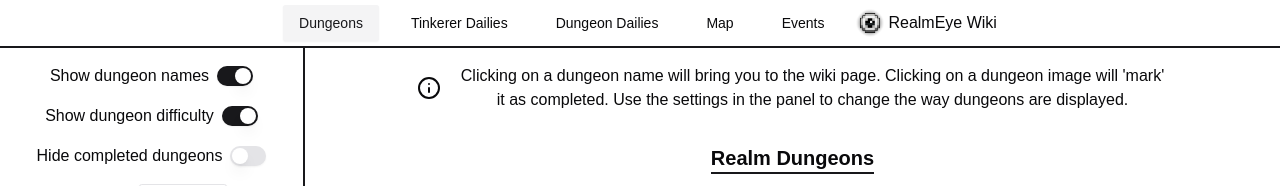
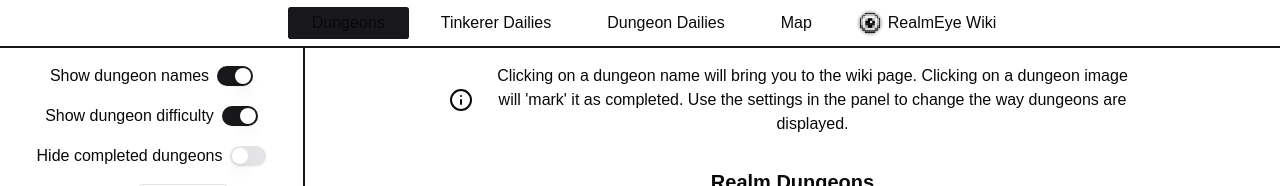
Before and after one commit to mattie43/rotmg-tracker, a Next.js app: page /dungeons in a window 1280 px wide. Shown: the top 186 px of the page. Built offline with nearby package versions, Linux system fonts and the light colour scheme.

Commit message:
comment events link

```diff
--- a/src/components/DungeonDailiesPage/DailyDungeon.tsx
+++ b/src/components/DungeonDailiesPage/DailyDungeon.tsx
@@ -54,6 +54,7 @@
         height={64}
         width={64}
         onClick={handleImgClick}
+        unoptimized
         className="cursor-pointer hover:opacity-70"
       />
     </div>
--- a/src/components/DungeonPage/DungeonPage.tsx
+++ b/src/components/DungeonPage/DungeonPage.tsx
@@ -12,7 +12,7 @@
 
   return (
     <div className="flex flex-col flex-1 overflow-auto p-4 gap-8">
-      <div className="flex gap-4 px-24 items-center justify-center text-center">
+      <div className="flex gap-4 px-[10vw] items-center justify-center text-center">
         <span>
           <Info />
         </span>
--- a/src/components/DungeonPage/NoHeaderSort.tsx
+++ b/src/components/DungeonPage/NoHeaderSort.tsx
@@ -11,7 +11,7 @@
       : COMBINED_DUNGEONS_DIFFICULTY;
 
   return (
-    <div className="flex flex-wrap justify-center gap-4 min-w-[600px]">
+    <div className="flex flex-wrap justify-center gap-4">
       {items.map((dungeon) => (
         <SingleDungeon key={dungeon.name} dungeon={dungeon} />
       ))}
--- a/src/components/DungeonPage/SingleDungeon.tsx
+++ b/src/components/DungeonPage/SingleDungeon.tsx
@@ -69,6 +69,7 @@
         height={64}
         width={64}
         onClick={handleImgClick}
+        unoptimized
         className="cursor-pointer hover:opacity-70"
       />
     </div>
--- a/src/components/DungeonPanel/DungeonPanel.tsx
+++ b/src/components/DungeonPanel/DungeonPanel.tsx
@@ -72,7 +72,7 @@
   };
 
   return (
-    <div className="flex flex-col h-full gap-4 border-r-2 border-primary p-4 min-w-[305px] items-center">
+    <div className="flex flex-col h-full gap-4 border-r-2 border-primary p-4 min-w-[305px] items-center max-lg:hidden">
       {switches.map((item) => (
         <div key={item.label} className="flex gap-2 items-center">
           <span>{item.label}</span>
--- a/src/components/Toolbar/Toolbar.tsx
+++ b/src/components/Toolbar/Toolbar.tsx
@@ -2,22 +2,55 @@
 
 import Link from "next/link";
 import Image from "next/image";
-import { usePathname } from "next/navigation";
+import { usePathname, useRouter } from "next/navigation";
 import { eyePNG } from "@/imgs";
-import { Button } from "@/ui";
+import { Button, Tab, Tabs } from "@/ui";
+import { useState } from "react";
+import { Menu } from "lucide-react";
 
 const links = [
   { name: "Dungeons", href: "/dungeons" },
   { name: "Tinkerer Dailies", href: "/tinkerer-dailies" },
   { name: "Dungeon Dailies", href: "/dungeon-dailies" },
   { name: "Map", href: "/map" },
-  { name: "Events", href: "/events" },
+  // { name: "Events", href: "/events" },
 ];
 
 export const Toolbar = () => {
   const pathname = usePathname();
+  const router = useRouter();
+  const [value, setValue] = useState(pathname);
+
+  const handleClick = (value: string) => {
+    setValue(value);
+    router.push(value);
+  };
+
+  const SideToolbar = () => {
+    const [isOpen, setIsOpen] = useState(false);
+    const [selectedTab, setSelectedTab] = useState(0);
+
     return (
-    <div className="h-12 flex justify-center items-center gap-4 border-b-2 border-primary px-4">
+      <div
+        className={`fixed flex flex-col bg-background h-screen border-r-2 border-primary
+          transition-all duration-300 lg:hidden
+          -translate-x-[${isOpen ? "0" : "100%"}]`}
+      >
+        <div className="p-4 flex gap-2 border-b-2 border-secondary">
+          <Button
+            variant={selectedTab === 0 ? "secondary" : "ghost"}
+            onClick={() => setSelectedTab(0)}
+          >
+            Links
+          </Button>
+          <Button
+            variant={selectedTab === 0 ? "ghost" : "secondary"}
+            onClick={() => setSelectedTab(1)}
+          >
+            Page Options
+          </Button>
+        </div>
+        <div className="p-4 flex flex-col gap-2 relative">
           {links.map((link) => (
             <Link key={link.name} href={link.href}>
               <Button
@@ -36,6 +69,33 @@
             <Image src={eyePNG} height={28} width={28} alt="RealmEye" />
             RealmEye Wiki
           </Link>
+          <Menu
+            className="absolute -top-[70px] -right-9 p-1 size-9 bg-background border-r-2 border-b-2 border-primary"
+            onClick={() => setIsOpen((prev) => !prev)}
+          />
+        </div>
       </div>
     );
   };
+
+  return (
+    <>
+      <SideToolbar />
+      <div className="h-12 flex justify-center items-center gap-4 border-b-2 border-primary px-4 max-lg:hidden">
+        <Tabs value={value} onValueChange={handleClick} disableBg>
+          {links.map((link) => (
+            <Tab value={link.href}>{link.name}</Tab>
+          ))}
+        </Tabs>
+        <Link
+          href="https://www.realmeye.com/wiki/realm-of-the-mad-god"
+          target="_blank"
+          className="flex gap-1 items-center"
+        >
+          <Image src={eyePNG} height={28} width={28} alt="RealmEye" />
+          RealmEye Wiki
+        </Link>
+      </div>
+    </>
+  );
+};
--- a/src/ui/tabs.tsx
+++ b/src/ui/tabs.tsx
@@ -1,55 +1,110 @@
 "use client";
 
-import * as React from "react";
-import * as TabsPrimitive from "@radix-ui/react-tabs";
-
+import React, { forwardRef, useEffect, useRef, useState } from "react";
 import { cn } from "@/lib/utils";
 
-const Tabs = TabsPrimitive.Root;
+type TTabsProps = React.HTMLAttributes<HTMLDivElement> & {
+  value: string;
+  onValueChange: (value: string) => void;
+  disableBg?: boolean;
+  variant?: "default" | "outline" | "underline";
+};
 
-const TabsList = React.forwardRef<
-  React.ComponentRef<typeof TabsPrimitive.List>,
-  React.ComponentPropsWithoutRef<typeof TabsPrimitive.List>
->(({ className, ...props }, ref) => (
-  <TabsPrimitive.List
-    ref={ref}
+type TTabProps = React.HTMLAttributes<HTMLDivElement> & {
+  value: string;
+};
+
+const variants = {
+  default: "bg-primary",
+  outline: "border border-primary",
+  underline: "border-b-2 border-primary",
+};
+
+export const Tabs = ({
+  children,
+  className,
+  value,
+  onValueChange,
+  disableBg = false,
+  variant = "default",
+  ...props
+}: TTabsProps) => {
+  const [currentValue, setCurrentValue] = useState(value);
+  const [position, setPosition] = useState({ left: 0, width: 0 });
+  const refs = useRef<any>([]);
+
+  useEffect(() => {
+    refs.current.forEach((ref: any) => {
+      if (ref.value === currentValue) {
+        setPosition({
+          left: ref.node.offsetLeft,
+          width: ref.node.offsetWidth,
+        });
+      }
+    });
+  }, []);
+
+  const handleClick = (value: string, index: number) => {
+    setCurrentValue(value);
+    onValueChange(value);
+    const r = refs.current[index];
+    r &&
+      setPosition({
+        left: r.node.offsetLeft,
+        width: r.node.offsetWidth,
+      });
+  };
+
+  return (
+    <div
       className={cn(
-      "inline-flex h-9 items-center justify-center rounded-lg bg-muted p-1 text-muted-foreground",
+        `
+          flex gap-2 p-1 rounded-md relative transition-all duration-300
+          ${disableBg ? "" : "bg-secondary"}
+        `,
         className
       )}
       {...props}
+    >
+      <div
+        className={`
+          absolute h-8 rounded-md transition-all duration-300
+          ${variants[variant]}
+        `}
+        style={{
+          left: position.left,
+          width: position.width,
+        }}
       />
-));
-TabsList.displayName = TabsPrimitive.List.displayName;
+      {React.Children.map(children, (child: any, index) => {
+        return React.cloneElement(child, {
+          onClick: () => handleClick(child.props.value, index),
+          ref: (ref: any) =>
+            (refs.current[index] = {
+              node: ref,
+              index,
+              value: child.props.value,
+            }),
+        });
+      })}
+    </div>
+  );
+};
 
-const TabsTrigger = React.forwardRef<
-  React.ComponentRef<typeof TabsPrimitive.Trigger>,
-  React.ComponentPropsWithoutRef<typeof TabsPrimitive.Trigger>
->(({ className, ...props }, ref) => (
-  <TabsPrimitive.Trigger
+export const Tab = forwardRef(
+  ({ children, onClick, className, ...props }: TTabProps, ref: any) => {
+    return (
+      <div
         ref={ref}
         className={cn(
-      "inline-flex items-center justify-center whitespace-nowrap rounded-md px-3 py-1 text-sm font-medium ring-offset-background transition-all focus-visible:outline-none focus-visible:ring-2 focus-visible:ring-ring focus-visible:ring-offset-2 disabled:pointer-events-none disabled:opacity-50 data-[state=active]:bg-background data-[state=active]:text-foreground data-[state=active]:shadow",
+          "cursor-pointer py-1 px-6 transition-all duration-300 relative",
           className
         )}
+        onClick={onClick}
         {...props}
-  />
-));
-TabsTrigger.displayName = TabsPrimitive.Trigger.displayName;
-
-const TabsContent = React.forwardRef<
-  React.ComponentRef<typeof TabsPrimitive.Content>,
-  React.ComponentPropsWithoutRef<typeof TabsPrimitive.Content>
->(({ className, ...props }, ref) => (
-  <TabsPrimitive.Content
-    ref={ref}
-    className={cn(
-      "mt-2 ring-offset-background focus-visible:outline-none focus-visible:ring-2 focus-visible:ring-ring focus-visible:ring-offset-2",
-      className
-    )}
-    {...props}
-  />
-));
-TabsContent.displayName = TabsPrimitive.Content.displayName;
-
-export { Tabs, TabsList, TabsTrigger, TabsContent };
+      >
+        {children}
+      </div>
+    );
+  }
+);
```
Lines whose indentation alone changed are shown as unchanged.
